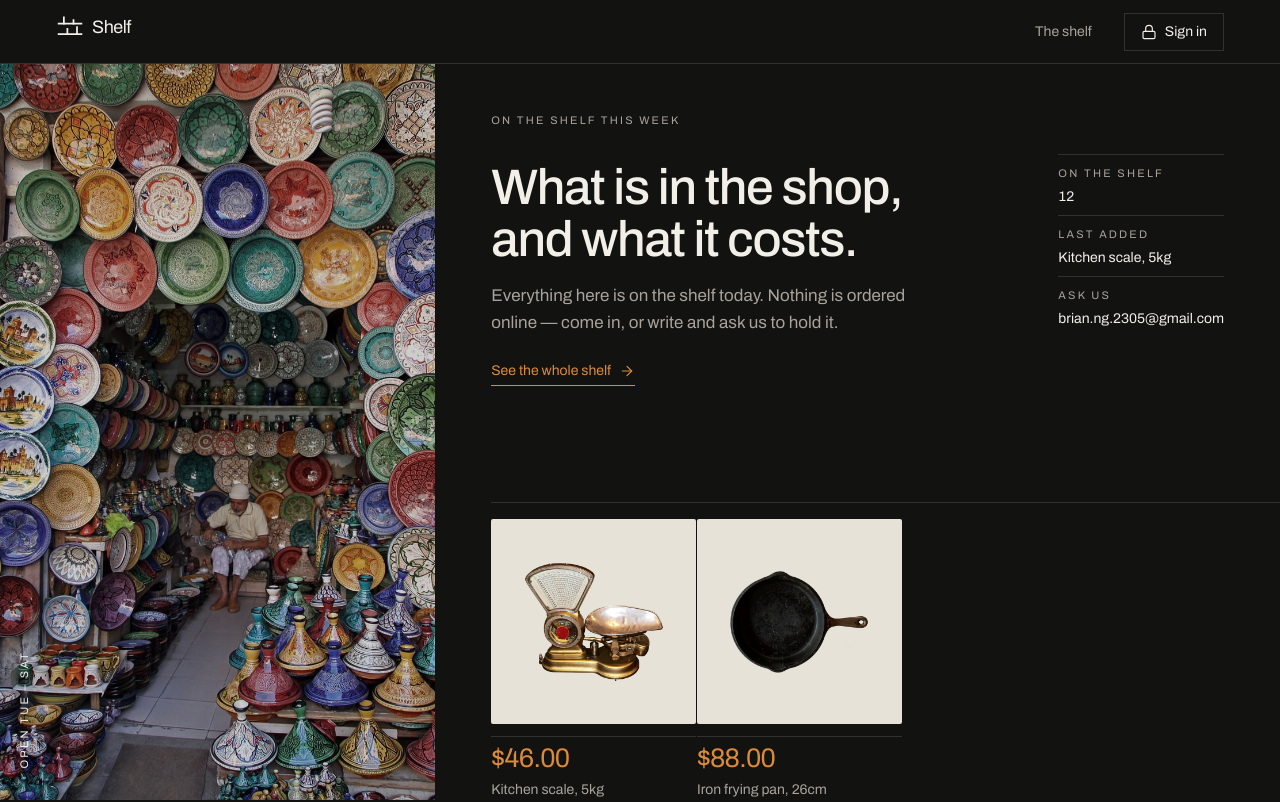
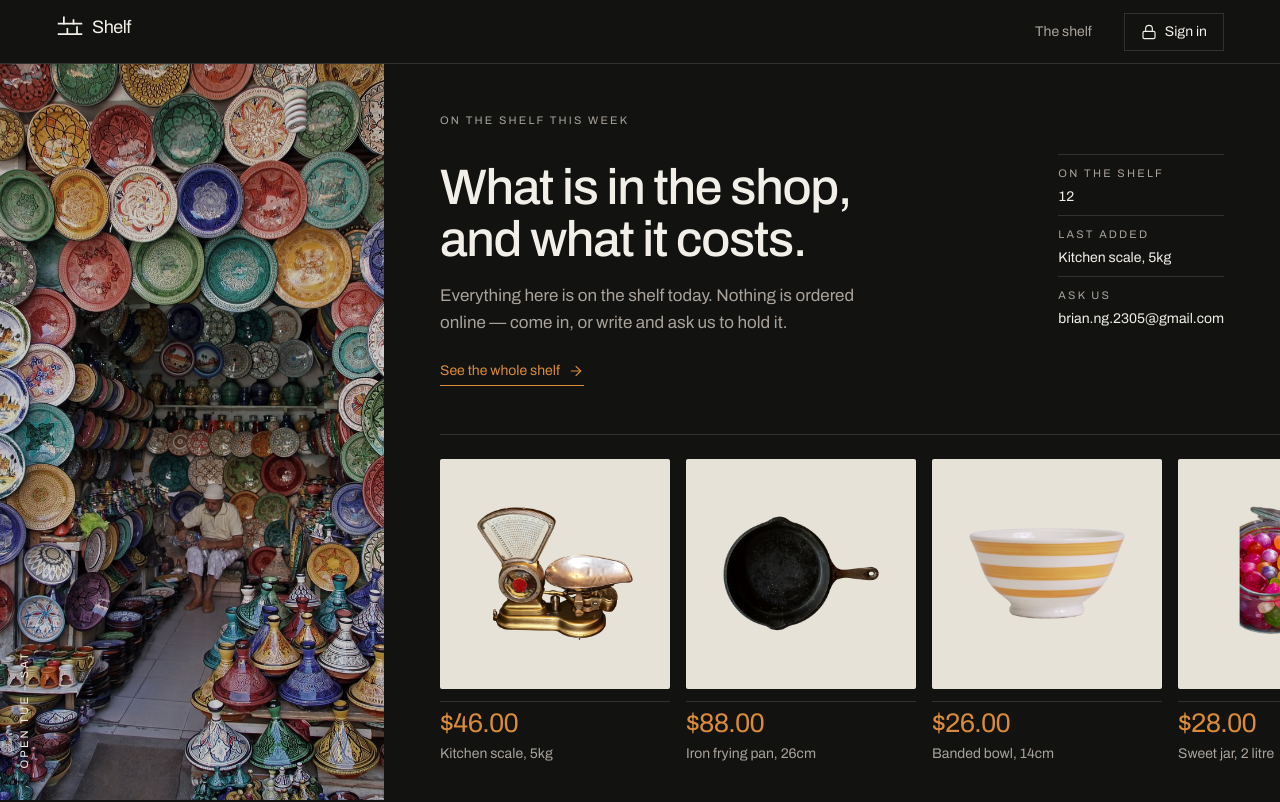
Before and after one commit to ThanhNV121097/project-af89fb4f, a React (Vite) app in the folder code/frontend/: page / in a window 1280 px wide. Shown: the top 802 px of the page. Built offline with nearby package versions, Linux system fonts and the light colour scheme.

Commit message:
design: the window row shows four goods and is cut by the viewport's own edge

```diff
--- a/code/frontend/src/pages/Home.tsx
+++ b/code/frontend/src/pages/Home.tsx
@@ -39,7 +39,7 @@ export default function Home() {
   return (
     <>
       {/* ── the window ─────────────────────────────────────────────── */}
-      <section className="lg:grid lg:grid-cols-[minmax(300px,34vw)_1fr] lg:h-[calc(100vh-var(--header-h))] lg:min-h-[640px]">
+      <section className="lg:grid lg:grid-cols-[minmax(300px,30vw)_1fr] lg:h-[calc(100vh-var(--header-h))] lg:min-h-[600px]">
         {/* the photograph, bled to the left edge of the viewport, no margin */}
         <div className="relative h-[46vh] min-h-[280px] overflow-hidden lg:h-full fade">
           <Picture
@@ -93,12 +93,12 @@ export default function Home() {
           </div>
 
           {/* four goods, the row cut off by the right edge of the viewport */}
-          <div className="mt-[var(--space-8)] flex gap-px overflow-hidden border-t border-line pt-[var(--space-4)] lg:mt-auto">
+          <div className="mt-[var(--space-8)] flex gap-[var(--space-4)] overflow-hidden border-t border-line pt-[var(--space-6)] lg:mt-[var(--space-12)]">
             {window4.map((p, i) => (
               <figure
                 key={p.id}
                 data-record={`products:${p.id}`}
-                className={`rise m-0 w-[150px] shrink-0 md:w-[180px] lg:w-[16vw] lg:max-w-[215px] ${i === 3 ? "hidden xl:block" : i === 2 ? "hidden md:block" : ""}`}
+                className="rise m-0 w-[150px] shrink-0 sm:w-[190px] lg:w-[230px]"
                 style={{ animationDelay: `${120 + i * 90}ms` }}
               >
                 <ProductImage src={p.image} alt={p.name} aspect="1/1" eager={i < 2} slot={`/images/products/${p.id}.png`} />
@@ -110,11 +110,7 @@ export default function Home() {
                 </figcaption>
               </figure>
             ))}
-            {/* the row reads as continuing: one more tile, cut by the edge */}
-            <div aria-hidden="true" className="flex shrink-0 gap-px opacity-40">
-              <div className="aspect-square w-[150px] bg-surface md:w-[180px] lg:w-[16vw] lg:max-w-[215px]" />
-              <div className="aspect-square w-[150px] bg-surface md:w-[180px] lg:w-[16vw] lg:max-w-[215px]" />
-            </div>
+
           </div>
         </div>
       </section>
```
